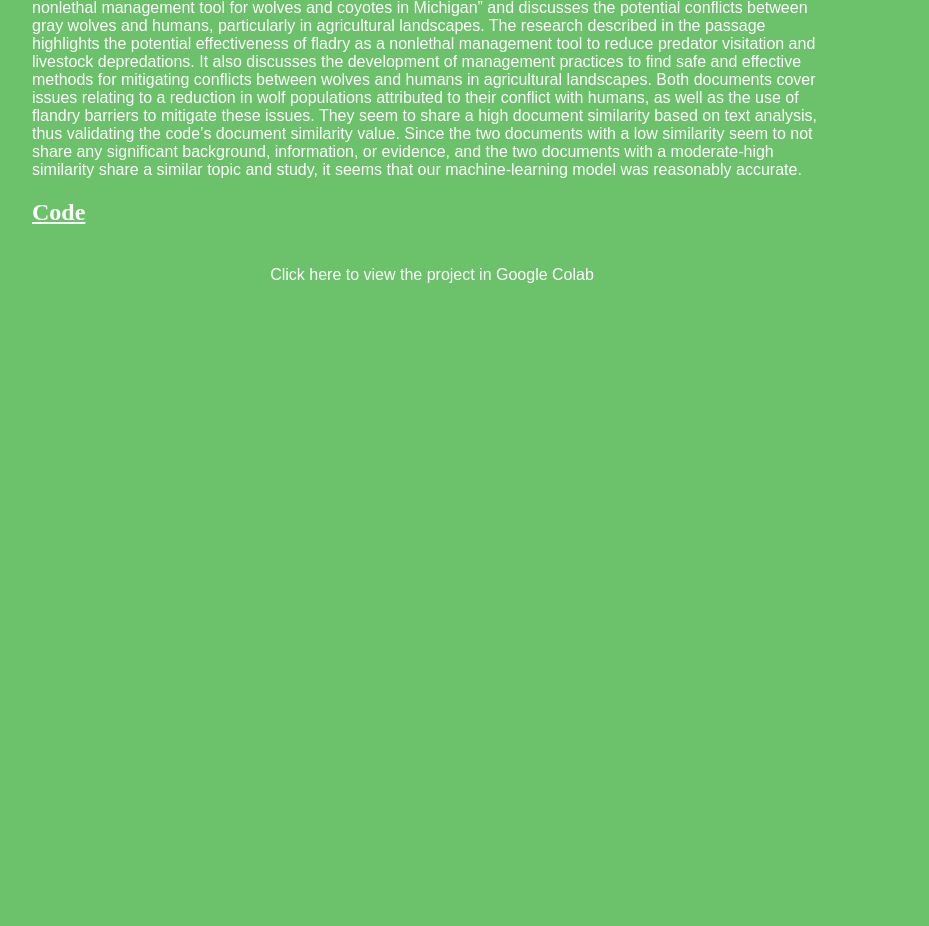
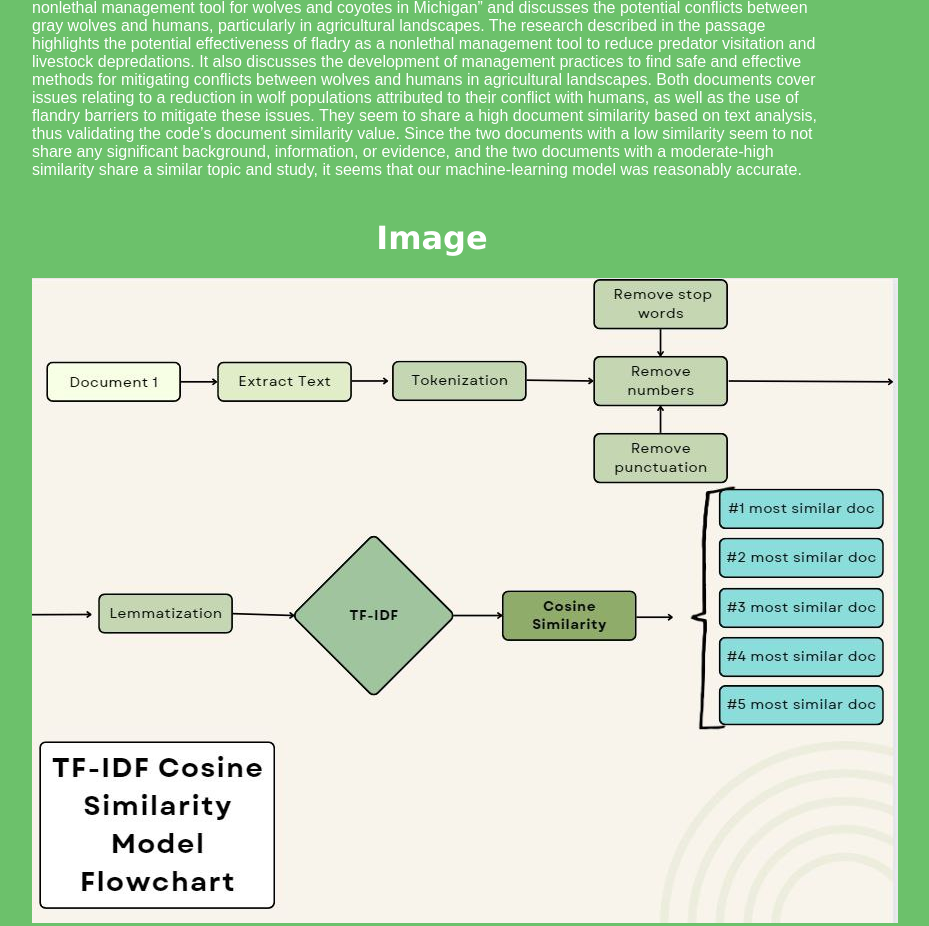
Before and after one commit to shohruz11/example_website, a plain HTML site: page index.html in a window 1280 px wide. Shown: the part 1665-2591 px from the top of the page, without its empty margins (208-1137 px from the left). Before the commit the page ends 1969 px from the top, so only its background shows below. Drawn offline with Linux system fonts and the light colour scheme.

Commit message:
Update index.html

```diff
--- a/index.html
+++ b/index.html
@@ -89,6 +89,9 @@
         Since the two documents with a low similarity seem to not share any significant background, information, or evidence,  and the two documents with a moderate-high similarity share a similar topic and study, it seems that our machine-learning model was reasonably accurate.
 
     </p>
+    <h1>Image</h1>
+
+    <img src="photo_2023-07-14_19-43-27.jpg" alt="D">
 
          <h2>Code</h2>
     <!-- we added the collab link -->
```
